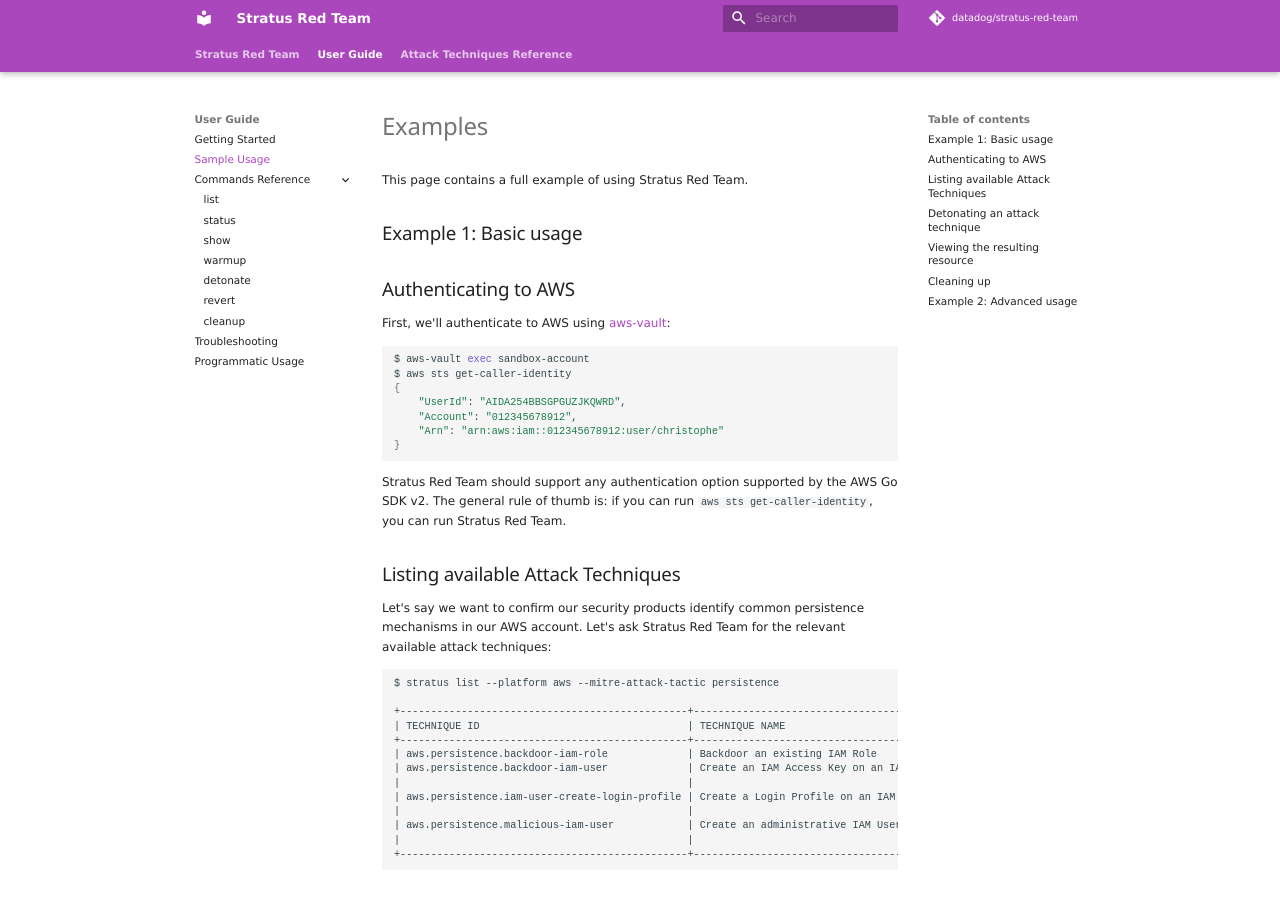
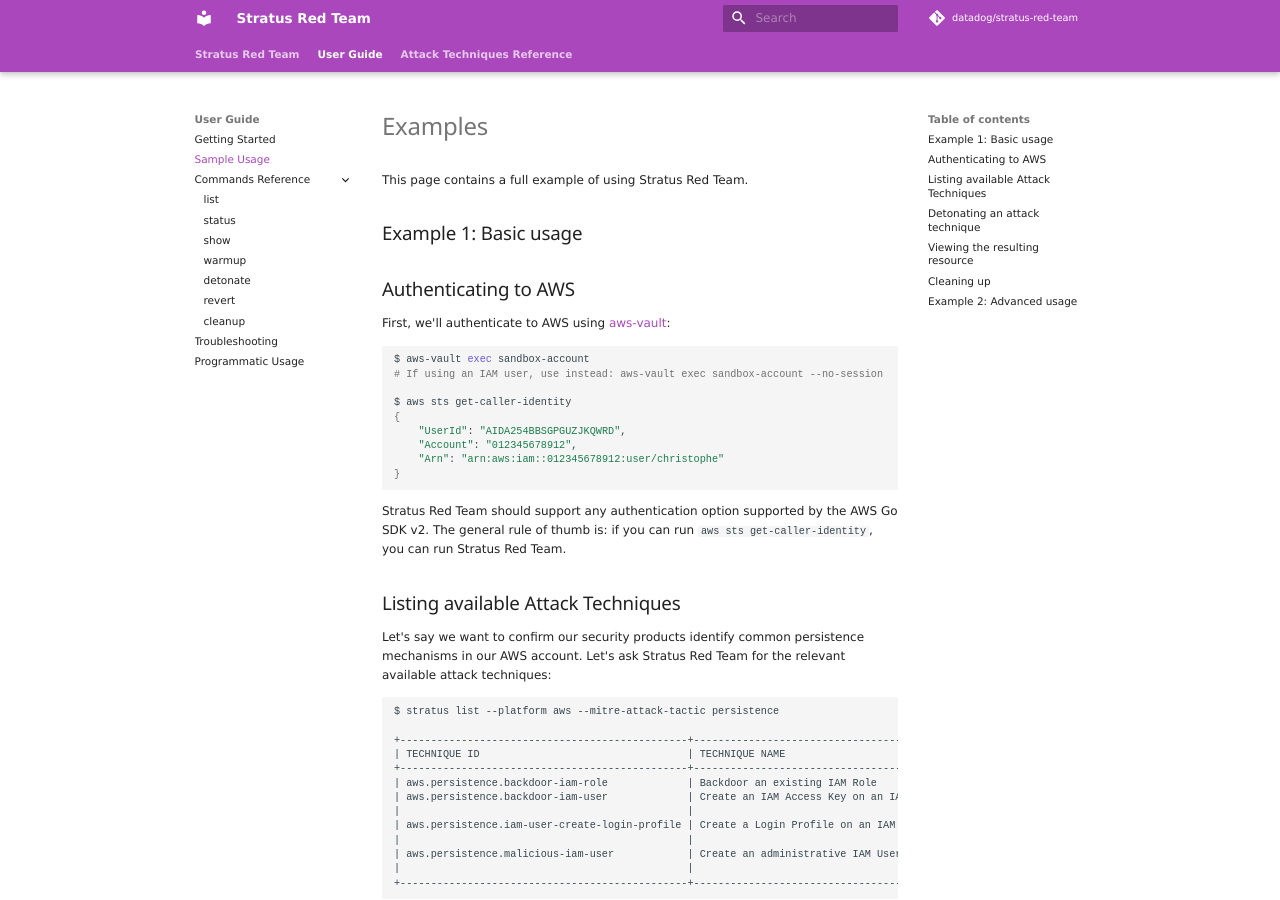
Before and after one commit to DataDog/stratus-red-team, an MkDocs documentation site: the page built from docs/user-guide/examples.md, in a window 1280 px wide and 900 px high. Built offline with MkDocs 1.6.1 and Material for MkDocs 9.7.7, drawn with Linux system fonts in a browser that asks for light colours; nearby versions of some CDN libraries; library files that are not in the unit come from our copies; comment, search, counter and statistics services are not loaded.

Commit message:
Add aws-vault usage example with IAM user (closes #37)

````diff
--- a/docs/user-guide/examples.md
+++ b/docs/user-guide/examples.md
@@ -10,6 +10,8 @@
 
 ```bash
 $ aws-vault exec sandbox-account
+# If using an IAM user, use instead: aws-vault exec sandbox-account --no-session
+
 $ aws sts get-caller-identity
 {
     "UserId": "AIDA254BBSGPGUZJKQWRD",
````
